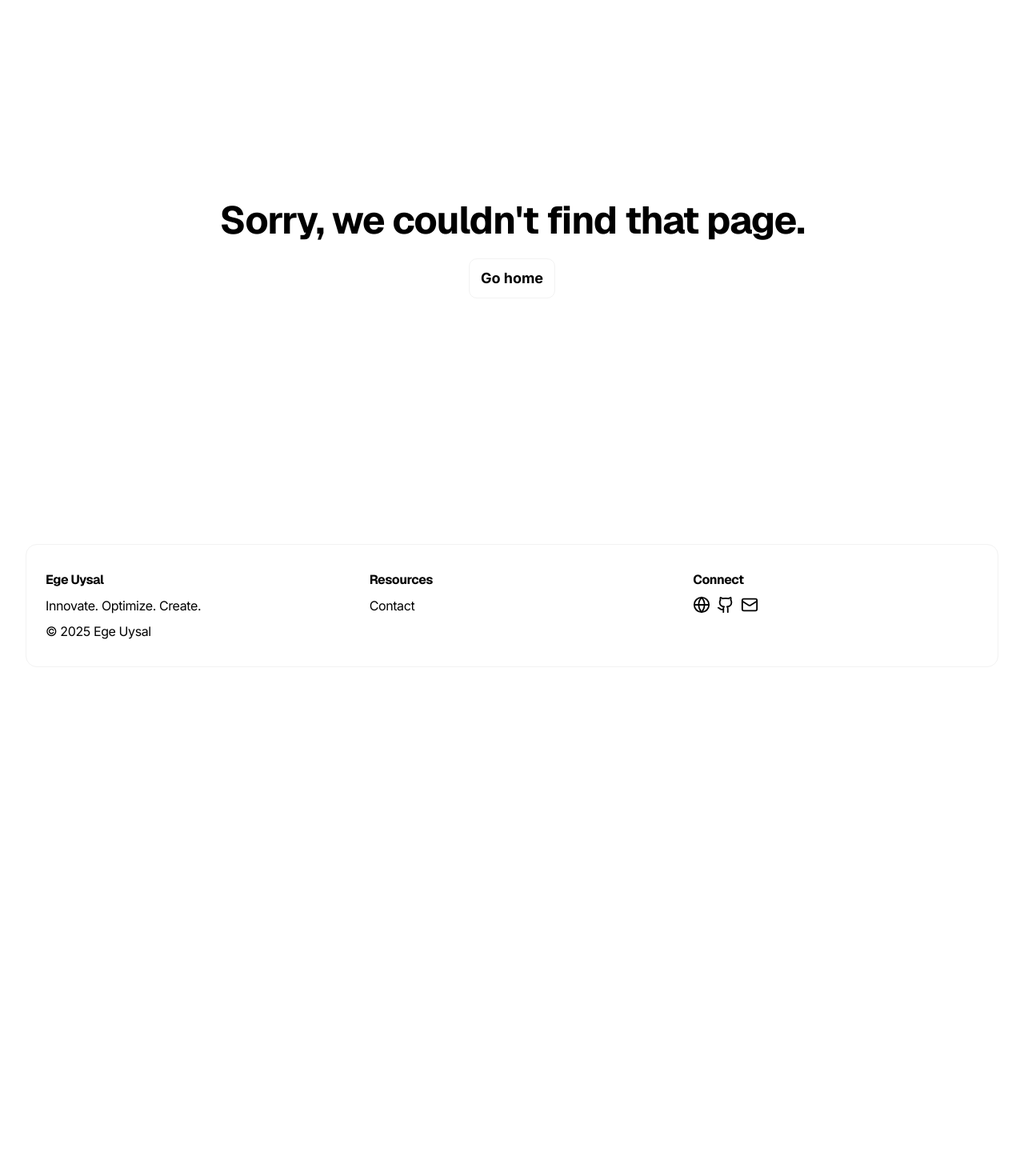
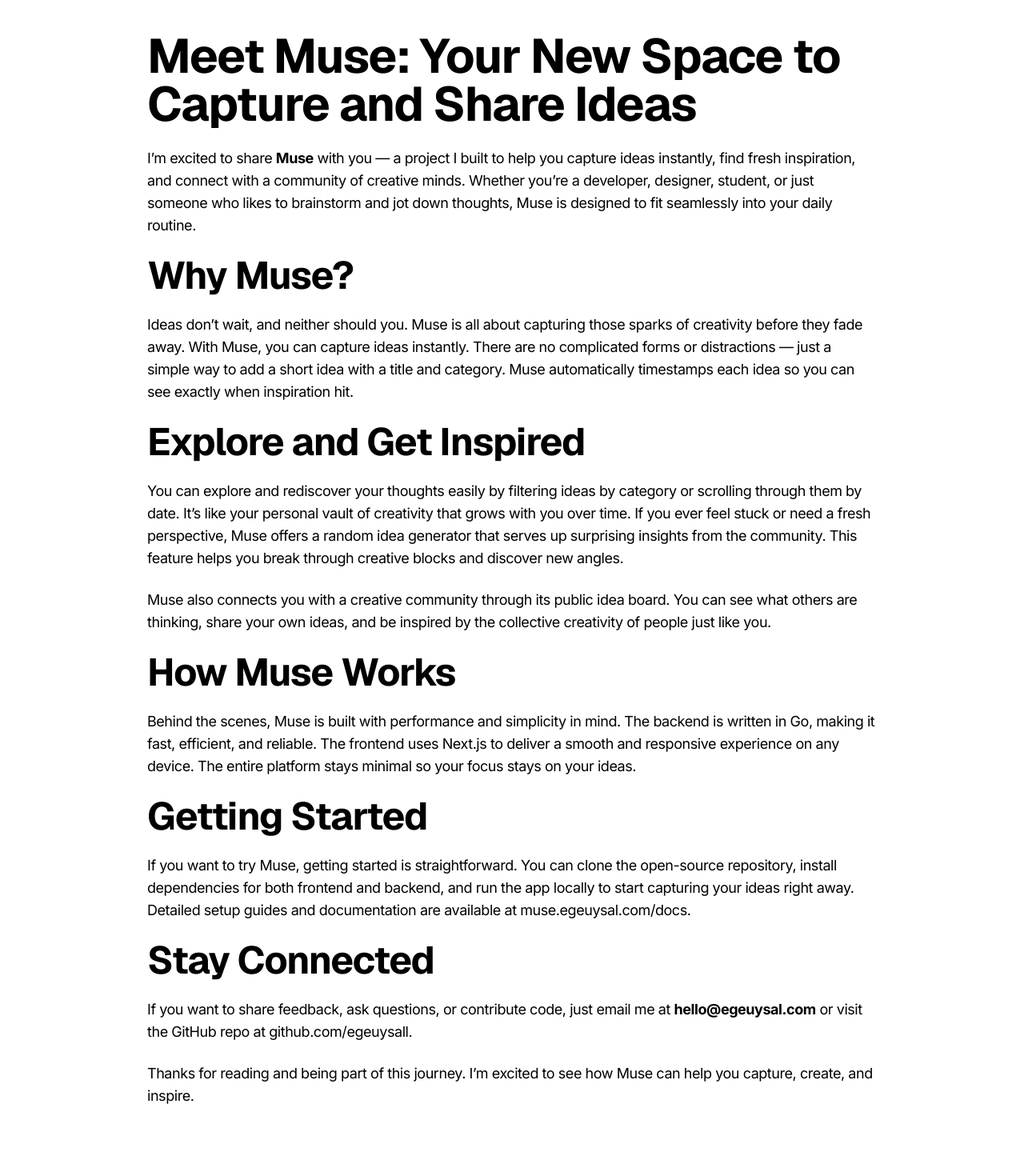
Before and after one commit to egeuysall/portfolio, a Next.js app: page /blog/muse-release in a window 1280 px wide. Before the commit this address had no page. Shown: the top 1470 px of the page at 80% size. Before the commit the page ends 914 px from the top, so only its background shows below. Built offline with nearby package versions, Linux system fonts and the light colour scheme.

Commit message:
Add Muse blog post

```diff
--- /dev/null
+++ b/app/blog/muse-release/page.mdx
@@ -0,0 +1,29 @@
+<main className="flex flex-col w-full items-center gap-6">
+    # Meet Muse: Your New Space to Capture and Share Ideas
+
+    I’m excited to share **Muse** with you — a project I built to help you capture ideas instantly, find fresh inspiration, and connect with a community of creative minds. Whether you’re a developer, designer, student, or just someone who likes to brainstorm and jot down thoughts, Muse is designed to fit seamlessly into your daily routine.
+
+    ## Why Muse?
+
+    Ideas don’t wait, and neither should you. Muse is all about capturing those sparks of creativity before they fade away. With Muse, you can capture ideas instantly. There are no complicated forms or distractions — just a simple way to add a short idea with a title and category. Muse automatically timestamps each idea so you can see exactly when inspiration hit.
+
+    ## Explore and Get Inspired
+
+    You can explore and rediscover your thoughts easily by filtering ideas by category or scrolling through them by date. It’s like your personal vault of creativity that grows with you over time. If you ever feel stuck or need a fresh perspective, Muse offers a random idea generator that serves up surprising insights from the community. This feature helps you break through creative blocks and discover new angles.
+
+    Muse also connects you with a creative community through its public idea board. You can see what others are thinking, share your own ideas, and be inspired by the collective creativity of people just like you.
+
+    ## How Muse Works
+
+    Behind the scenes, Muse is built with performance and simplicity in mind. The backend is written in Go, making it fast, efficient, and reliable. The frontend uses Next.js to deliver a smooth and responsive experience on any device. The entire platform stays minimal so your focus stays on your ideas.
+
+    ## Getting Started
+
+    If you want to try Muse, getting started is straightforward. You can clone the open-source repository, install dependencies for both frontend and backend, and run the app locally to start capturing your ideas right away. Detailed setup guides and documentation are available at [muse.egeuysal.com/docs](https://www.muse.egeuysal.com/docs).
+
+    ## Stay Connected
+
+    If you want to share feedback, ask questions, or contribute code, just email me at [**hello@egeuysal.com**](mailto:hello@egeuysal.com) or visit the GitHub repo at [github.com/egeuysall](https://github.com/egeuysall).
+
+    Thanks for reading and being part of this journey. I’m excited to see how Muse can help you capture, create, and inspire.
+</main>
--- a/app/blogs.ts
+++ b/app/blogs.ts
@@ -53,6 +53,16 @@
     slug: "spot",
     publishedAt: "6 May, 2025",
   },
+  {
+    id: "muse-release",
+    icon: React.createElement(PenLine, { size: 24 }),
+    title: "Muse v1.0 Release",
+    desc: "Muse is a minimalist platform for capturing and sharing quick ideas instantly, designed to inspire creativity and collaboration effortlessly.",
+    link: "/blog/muse-release",
+    linkTitle: "Read Launch Post",
+    slug: "muse",
+    publishedAt: "16 May, 2025",
+  },
 ];
 
 export default blogs;
```
